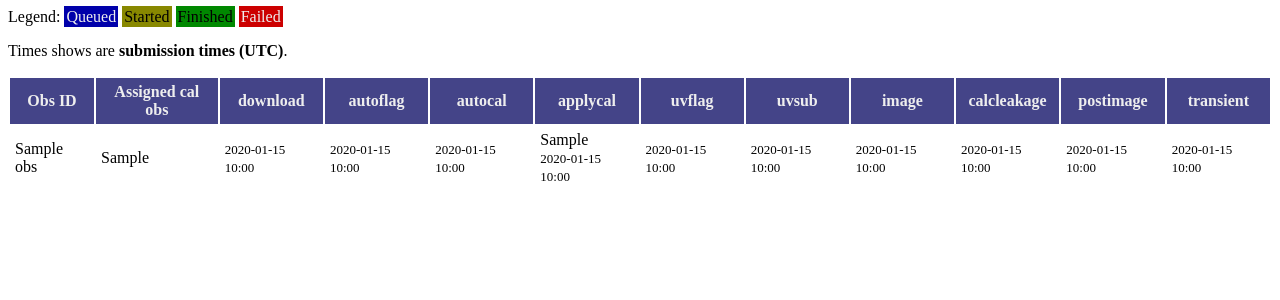
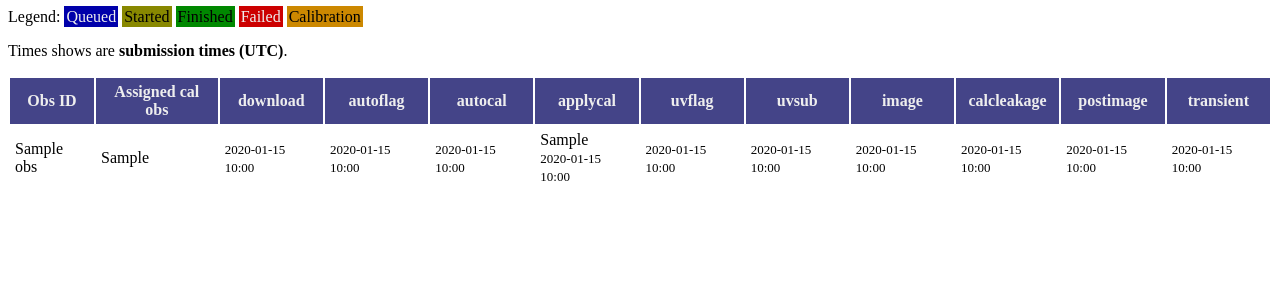
Before and after one commit to robotopia/MWA-Galactic-Plane-Monitoring, a Django app: template db/processing/templates/processing/epoch_overview.html in a window 1280 px wide. Shown: the top 300 px of the page. Run offline with Django 4.2, Linux system fonts and the light colour scheme; tables that the repository leaves empty hold one stand-in row (values such as "Sample post"); the template is opened without the code that fills it: values that come from a table or form of the project are taken from there, most other values are stand-ins (such as "Sample title", 1, 10 or a date in 2020).

Commit message:
Added table background colour for calibration observations

```diff
--- a/db/processing/templates/processing/epoch_overview.html
+++ b/db/processing/templates/processing/epoch_overview.html
@@ -11,6 +11,7 @@
       <span class="started legend">Started</span>
       <span class="finished legend">Finished</span>
       <span class="failed legend">Failed</span>
+      <span class="calibration legend">Calibration</span>
     </div>
     <p>Times shows are <b>submission times (UTC)</b>.</p>
     <table>
@@ -30,7 +31,7 @@
       </tr>
       {% for obs, tasks in overviews.items %}
       <tr class="epoch-overview-row">
-        <td>{{ obs }}</td>
+        <td {% if obs.calibration %}class="calibration"{% endif %}>{{ obs }}</td>
         <td>{{ obs.cal_obs }}</td>
         <td class="{{ tasks.download.status }}">
           <span class="datetime">{{ tasks.download.date|date:'Y-m-d H:i' }}</span>
@@ -87,6 +88,9 @@
   background-color: #c00;
   color: #eee;
 }
+.calibration {
+  background-color: #c80;
+}
 td {
   padding: 5px;
 }
```
